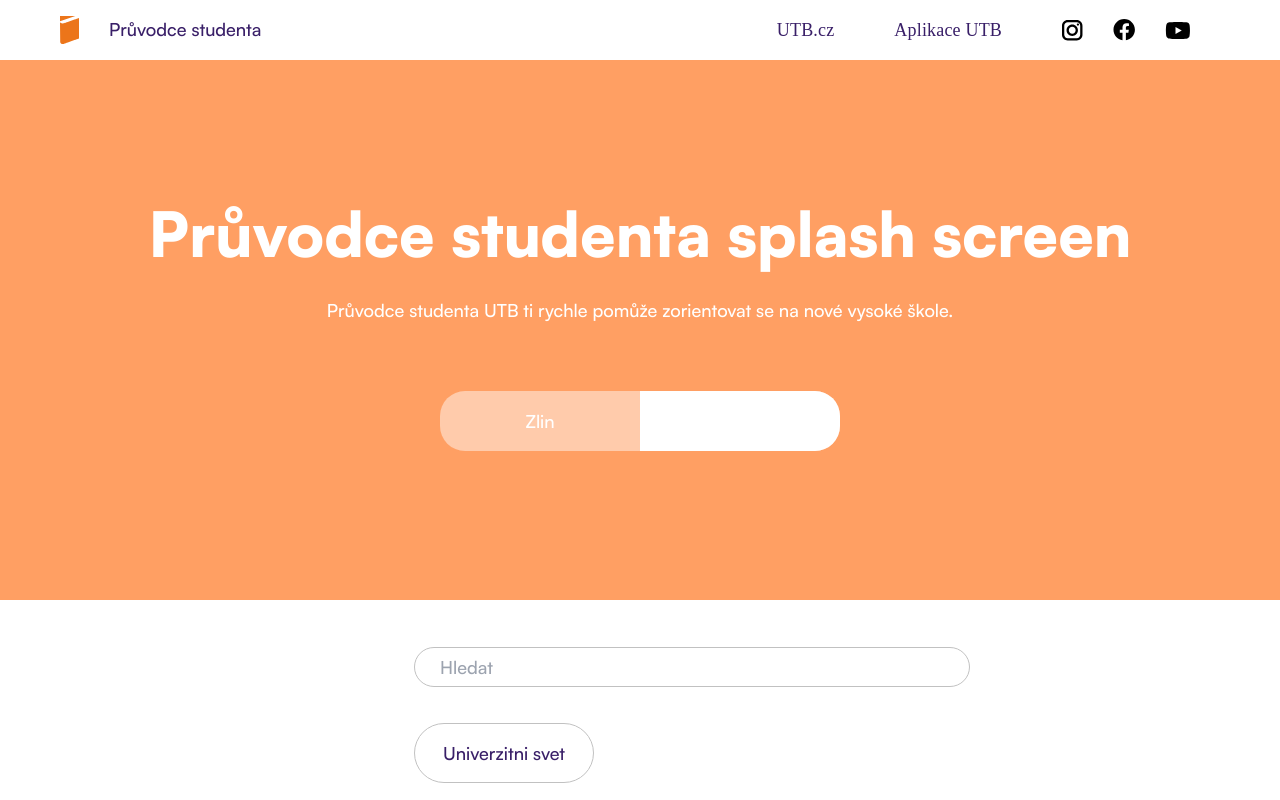
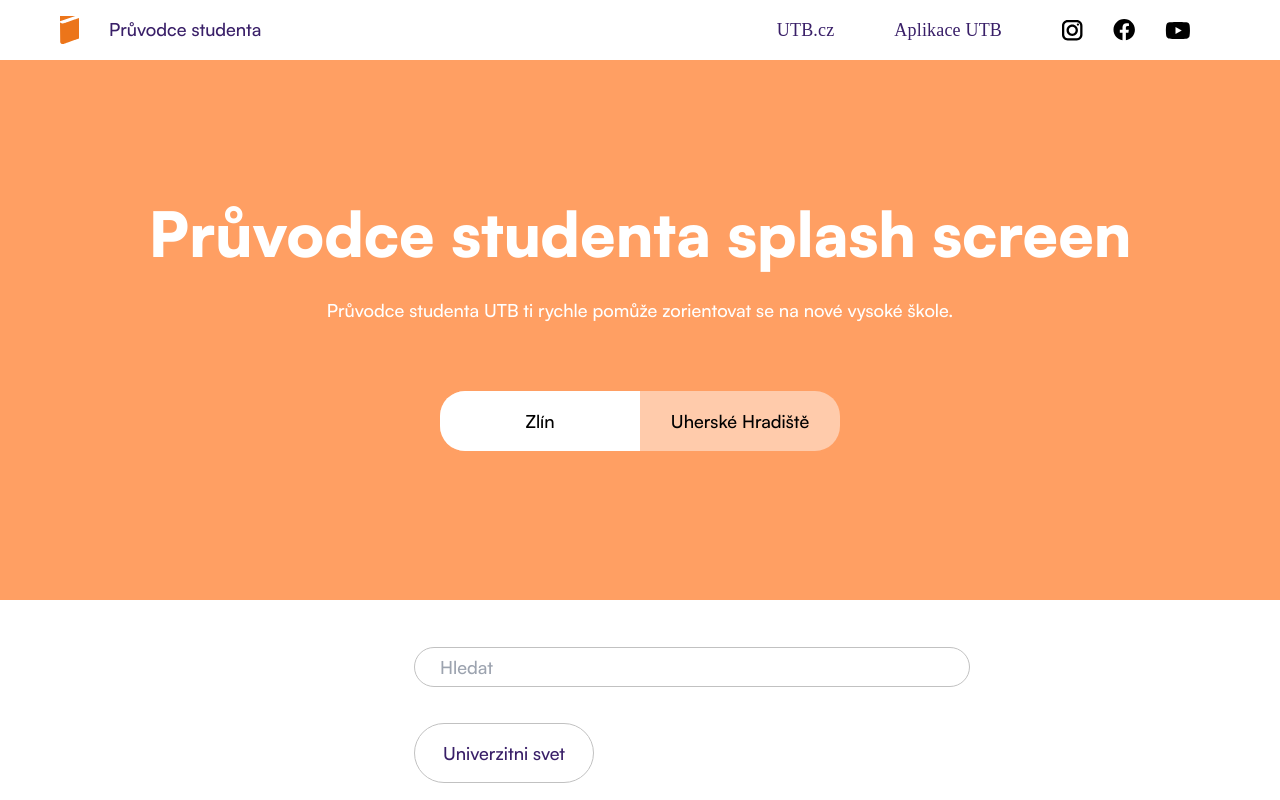
Before and after one commit to SU-UTB/web-pruvodcestudenta-fe, a React (Vite) app: page / in a window 1280 px wide. Built offline with nearby package versions, Linux system fonts and the light colour scheme.

Commit message:
city picker styled

```diff
--- a/src/components/CityPicker.tsx
+++ b/src/components/CityPicker.tsx
@@ -1,4 +1,5 @@
 import styled from "styled-components";
+import {useState} from "react";
 
 
 const CityPickerWrapper = styled.div`
@@ -8,25 +9,55 @@ const CityPickerWrapper = styled.div`
   flex-direction: row;
   background-color: #FFCBAB;
   border-radius: 25px;
+  color: black;
+  position: relative;
 `
 
-const CitySelect = styled.div<{ left: boolean, selected: boolean }>`
+const CitySelect = styled.div<{ left: boolean }>`
   width: 200px;
   height: 60px;
 
+  position: absolute;
+  left: ${props => props.left ? "0px" : "200px"};
+
+  display: flex;
+  justify-content: center;
+  align-items: center;
+
+  cursor: pointer;
+`;
+
+const CitySelectHighlighter = styled.div<{ left: boolean }>`
+  position: absolute;
+
+  width: 200px;
+  height: 60px;
   border-top-left-radius: ${props => props.left ? "25px" : "0px"};
   border-bottom-left-radius: ${props => props.left ? "25px" : "0px"};
   border-top-right-radius: ${props => props.left ? "0px" : "25px"};
   border-bottom-right-radius: ${props => props.left ? "0px" : "25px"};
 
-  background-color: ${props => props.selected ? "white" : "transparent"};
+  left: ${props => props.left ? "0px" : " 200px"};
 
-  display: flex;
-  justify-content: center;
-  align-items: center`;
+  background-color: white;
+  transition: left 0.5s, border-radius 0.5s;
+`
 
-export const CityPicker = () => <CityPickerWrapper>
-    <CitySelect left={true} selected={false}>Zlin</CitySelect>
-    <CitySelect left={false} selected={true}>Uherske Hradiste</CitySelect>
+enum Cities {zlin = 'Zlín', uh = 'Uherské Hradiště'}
 
-</CityPickerWrapper>;
+export const CityPicker = () => {
+    const [selected, setSelected] = useState(Cities.zlin);
+
+    return <CityPickerWrapper>
+        <CitySelectHighlighter left={selected === Cities.zlin}/>
+        <CitySelect
+            onClick={() => setSelected(Cities.zlin)}
+            left={true}
+        >{Cities.zlin}</CitySelect>
+        <CitySelect
+            onClick={() => setSelected(Cities.uh)}
+            left={false}
+        >{Cities.uh}</CitySelect>
+
+    </CityPickerWrapper>;
+}
```
